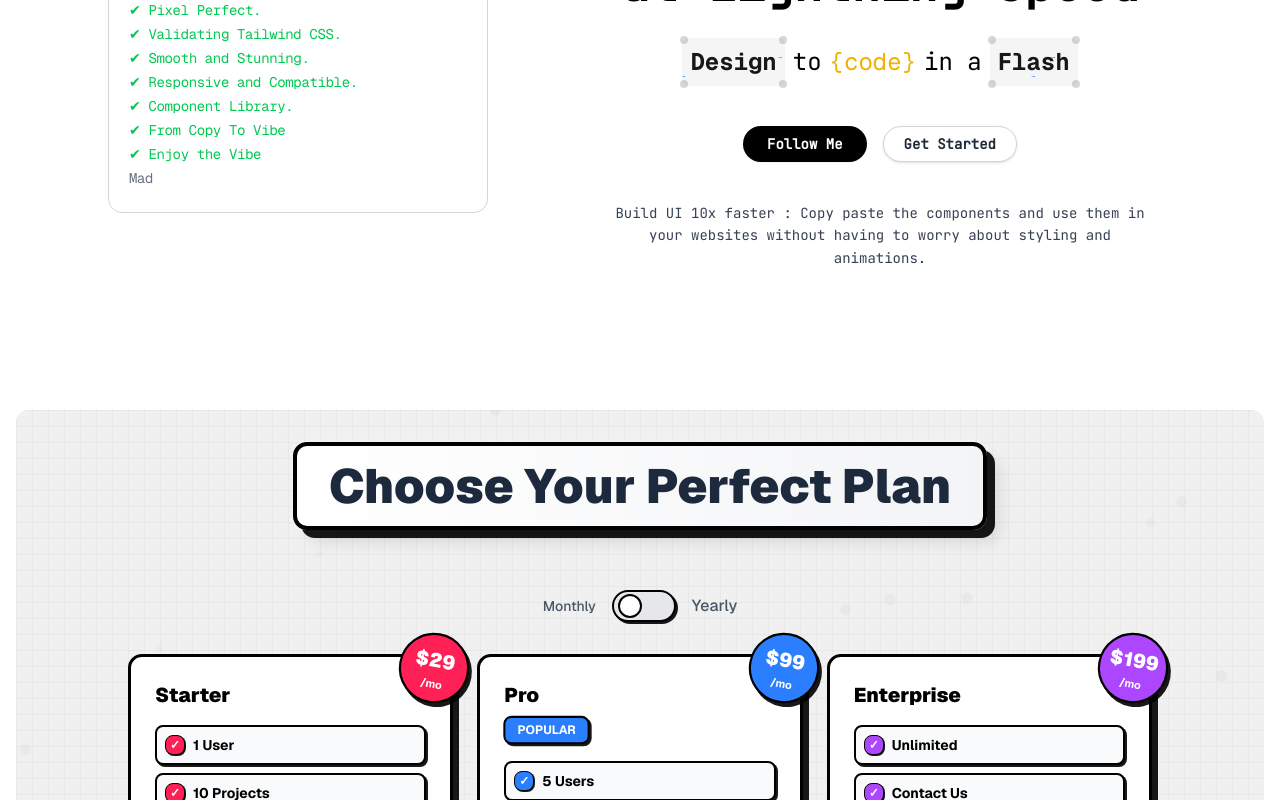
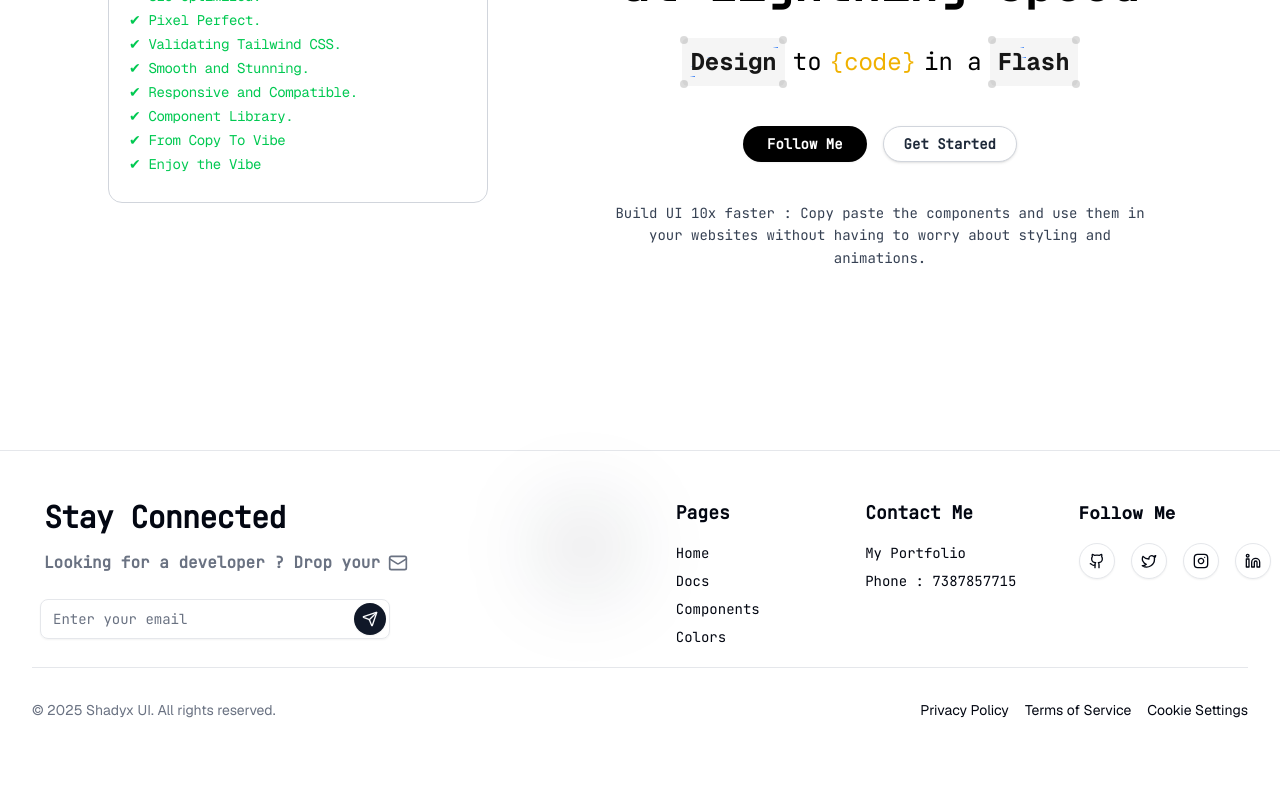
Before and after one commit to Anurag-singh-RBU/SHADYX-UI, a Next.js app: page / in a window 1280 px wide. Shown: the part 2000-2800 px from the top of the page. After the commit the page ends 2768 px from the top, so only its background shows below. Built offline with nearby package versions, Linux system fonts and the light colour scheme.

Commit message:
added a compo

```diff
--- a/app/page.tsx
+++ b/app/page.tsx
@@ -18,49 +18,6 @@ import { useEffect } from "react";
 import { Pricing } from "./components/ui/pricing";
 
 export default function Home() {
-
-  interface PricingPlan {
-    name: string;
-    monthlyPrice: number;
-    yearlyPrice: number;
-    features: string[];
-    isPopular?: boolean;
-    accent: string;
-    rotation?: number;
-}
-
-const DEMO_PLANS: PricingPlan[] = [
-    {
-        name: "Starter",
-        monthlyPrice: 29,
-        yearlyPrice: 290,
-        features: ["1 User", "10 Projects", "5GB Storage", "Basic Support"],
-        isPopular: false,
-
-        accent: "bg-rose-500",
-        rotation: -2
-    },
-    {
-        name: "Pro",
-        monthlyPrice: 99,
-        yearlyPrice: 990,
-        features: ["5 Users", "50 Projects", "100GB Storage", "Priority Support"],
-        isPopular: true,
-
-        accent: "bg-blue-500",
-        rotation: 1
-    },
-    {
-        name: "Enterprise",
-        monthlyPrice: 199,
-        yearlyPrice: 1990,
-        features: ["Unlimited", "Contact Us", "1TB Storage", "24/7 Support"],
-        isPopular: false,
-
-        accent: "bg-purple-500",
-        rotation: 2
-    }
-];
 
   const colorGroups = getColors();
 
@@ -227,8 +184,6 @@ const DEMO_PLANS: PricingPlan[] = [
             </section>
         </div>
 
-        <Pricing title="Choose Your Perfect Plan" plans={DEMO_PLANS}></Pricing>
-
       </div>
     </>
   );
```
